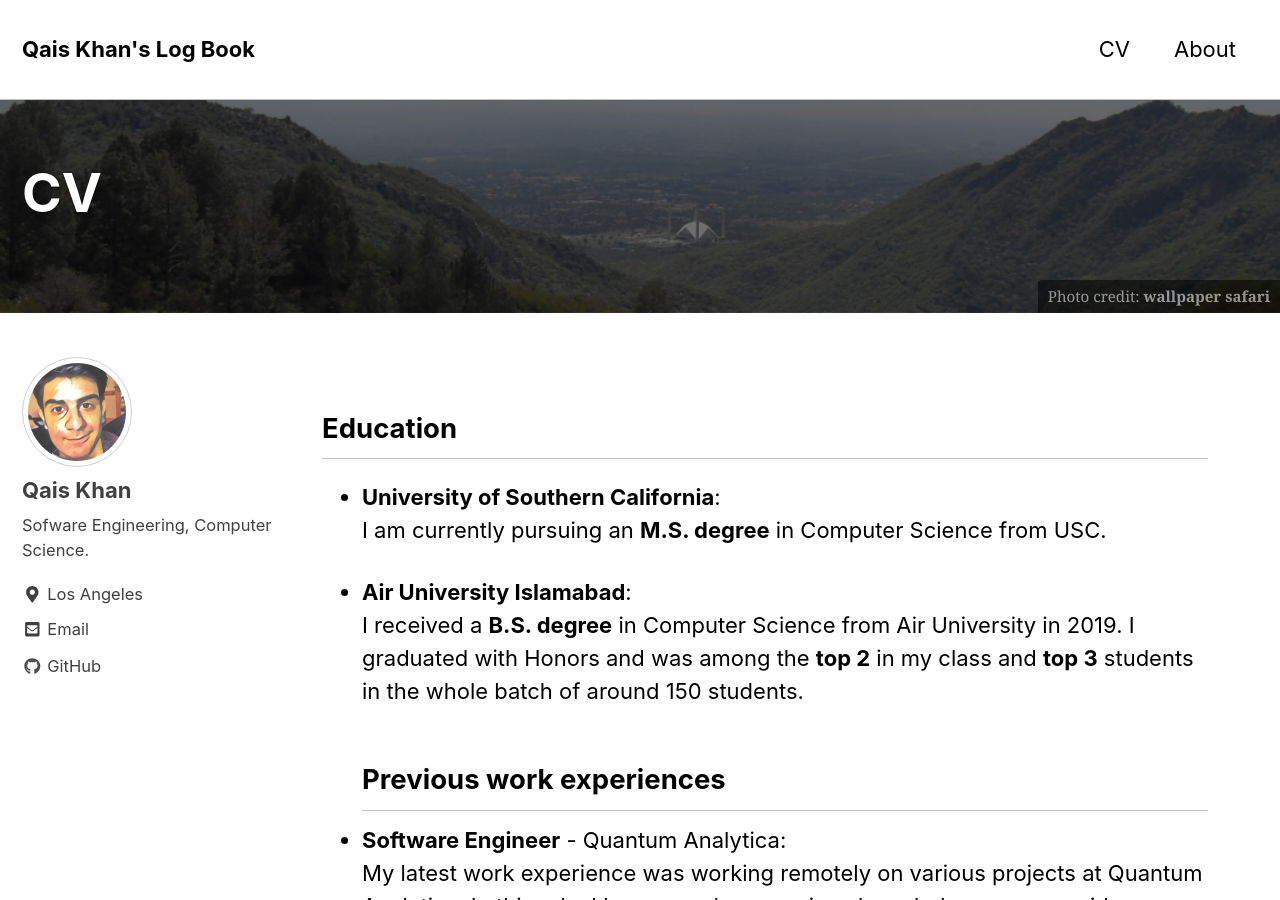
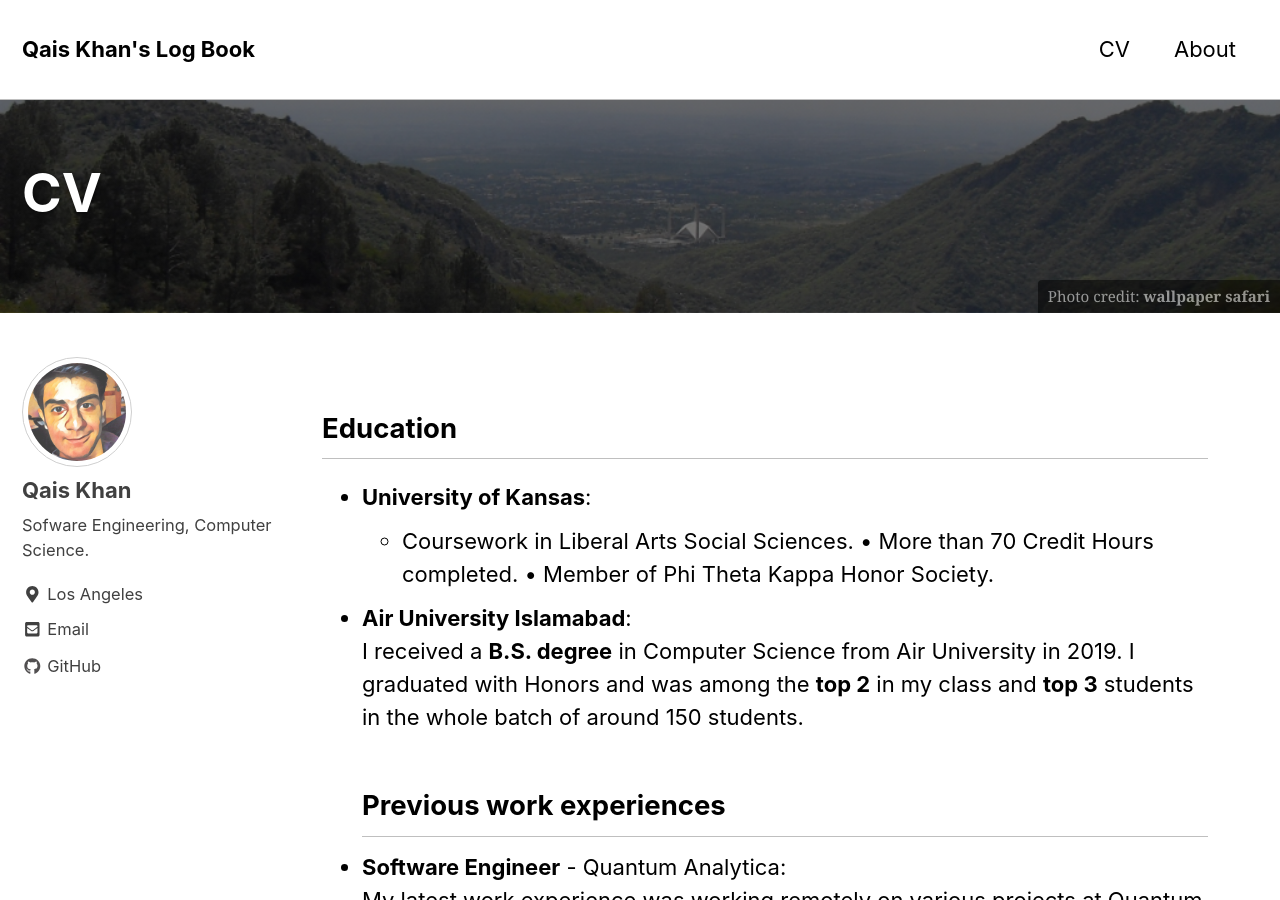
Before and after one commit to goharzeb/goharzeb.github.io, a Jekyll site: the page built from _pages/cv.md, in a window 1280 px wide and 900 px high. Built offline with Jekyll 4.4.1, drawn with Linux system fonts in a browser that asks for light colours; nearby versions of some CDN libraries.

Commit message:
Update cv.md

```diff
--- a/_pages/cv.md
+++ b/_pages/cv.md
@@ -11,8 +11,11 @@ header:
 
 ## Education
 
-- **University of Southern California**:
-  I am currently pursuing an **M.S. degree** in Computer Science from USC.
+- **University of Kansas**:
+  - Coursework in Liberal Arts Social Sciences.
+• More than 70 Credit Hours completed.
+• Member of Phi Theta Kappa Honor Society.
+
 
 - **Air University Islamabad**:
   I received a **B.S. degree** in Computer Science from Air University in 2019. I graduated with Honors and was among the **top 2** in my class and **top 3** students in the whole batch of around 150 students.
```
